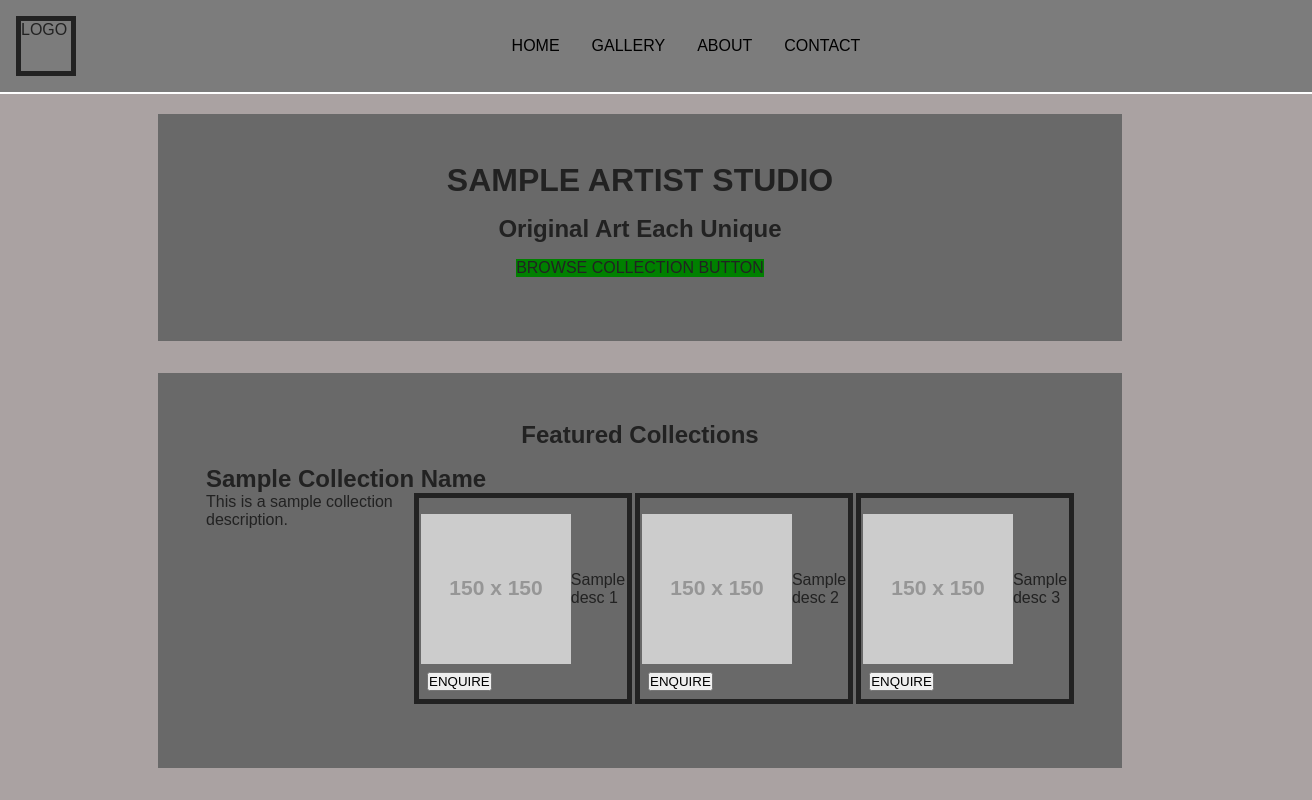
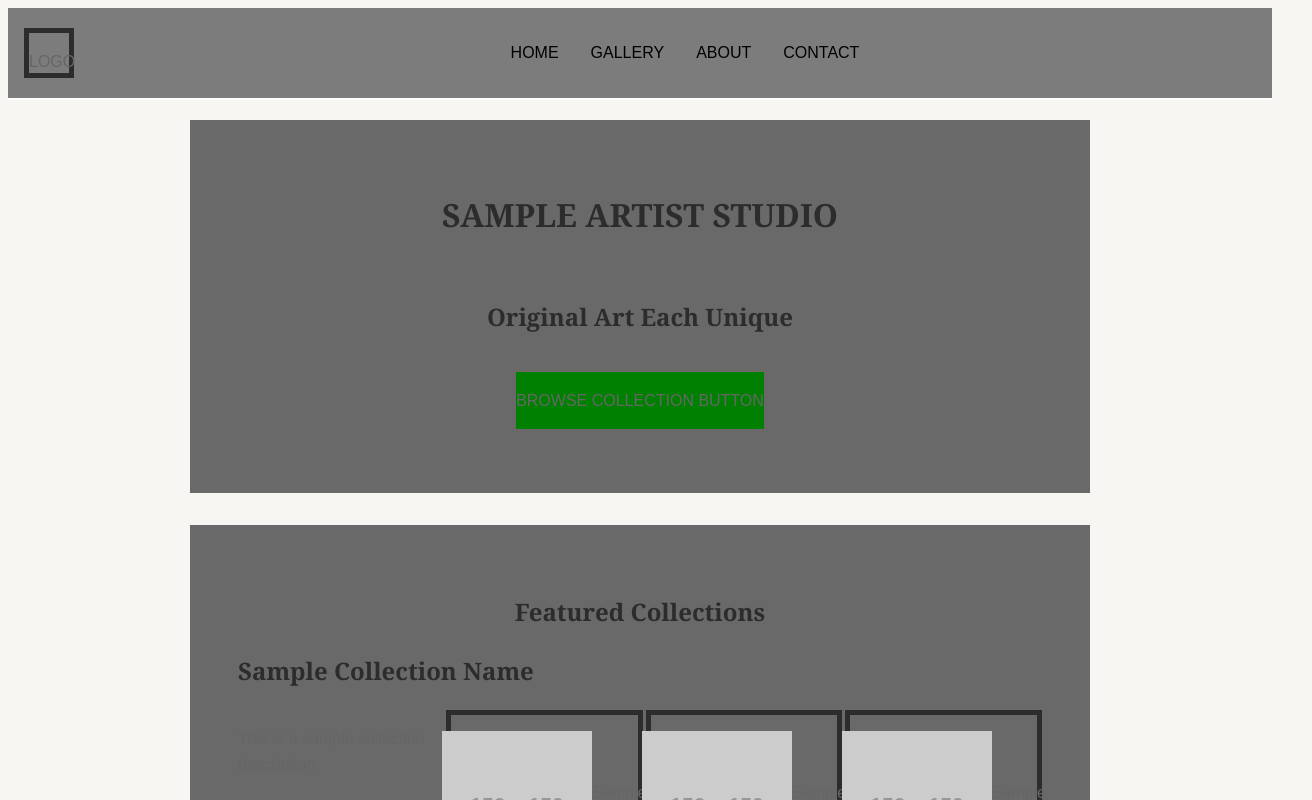
Before and after one commit to Emmet22/artist-website-template, a React (Vite) app: page / in a window 1280 px wide. Shown: the top 800 px of the page, 1312 px wide, since content can reach past the window. Built offline with nearby package versions, Linux system fonts and the light colour scheme.

Commit message:
Added CSS design system variables to index.css #1

```diff
--- a/src/styles/index.css
+++ b/src/styles/index.css
@@ -1,30 +1,92 @@
 /* index.css is for global styles such as body, *, and default fonts */
 
 
-/* CSS reset */
-* {
-    margin: 0;
-    padding: 0;
+/* CSS reset, this will ensure there is no additional browser styling */
+*,
+*::before,
+*::after {
+    box-sizing: border-box;
 }
 
-/* N.B. for now these are all samples */
+/* design system (colour pallete, font, border-radius, shadow) */
+:root {
 
-body {
-    font-family: Arial, Helvetica, sans-serif;
-    background-color: #a8a0a0f8;
-    color: #222;
+    /* colour palette */
+    --clr-background: #F8F6F2;
+    --clr-surface: #FFFFFF;
+
+    --clr-primary: #2C2C2C;
+    --clr-secondary: #666666;
+
+    --clr-accent: #B08D57;
+    --clr-accent-hover: #8F7044;
+
+    --clr-border: #E5E5E5;
+
+    --clr-footer: #1E1E1E;
+
+
+    /* fonts */
+    --font-body: Arial, Helvetica, sans-serif;
+    --font-heading: Georgia, "Times New Roman", serif;
+
+
+    /* Border Radius */
+    --radius: 12px;
+
+
+    /* Shadow */
+    --shadow: 0 8px 20px rgba(0, 0, 0, 0.08);
 }
 
+/* base styles */
+body {
+    font-family: var(--font-body);
+    background-color: var(--clr-background);
+    color: var(--clr-primary);
+    line-height: 1.6;
+}
+
+/* typography */
+h1, h2, h3, h4, h5, h6 {
+    font-family: var(--font-heading);
+    color: var(--clr-primary);
+    font-weight: 600;
+}
+
+p {
+    color: var(--clr-secondary);
+}
+
+/* image styling */
 img {
     max-width: 100%;
     display: block;
 }
 
+/* link styling */
 a {
     text-decoration: none;
     color: inherit;
+    transition: color 0.3s ease;
 }
 
+/* list styling */
+ul, ol {
+    list-style: none;
+}
+
+/* button styling */
 button {
-    cursor: pointer;/* makes the cursor a hand */
+    cursor: pointer;
+    font: inherit;
+    border: none;
+    border-radius: var(--radius);
+    padding: 0.5rem 1rem;
+    transition: 0.2s ease;
 }
+
+/* form styling */
+input, textarea, select {
+    font: inherit;
+}
```
